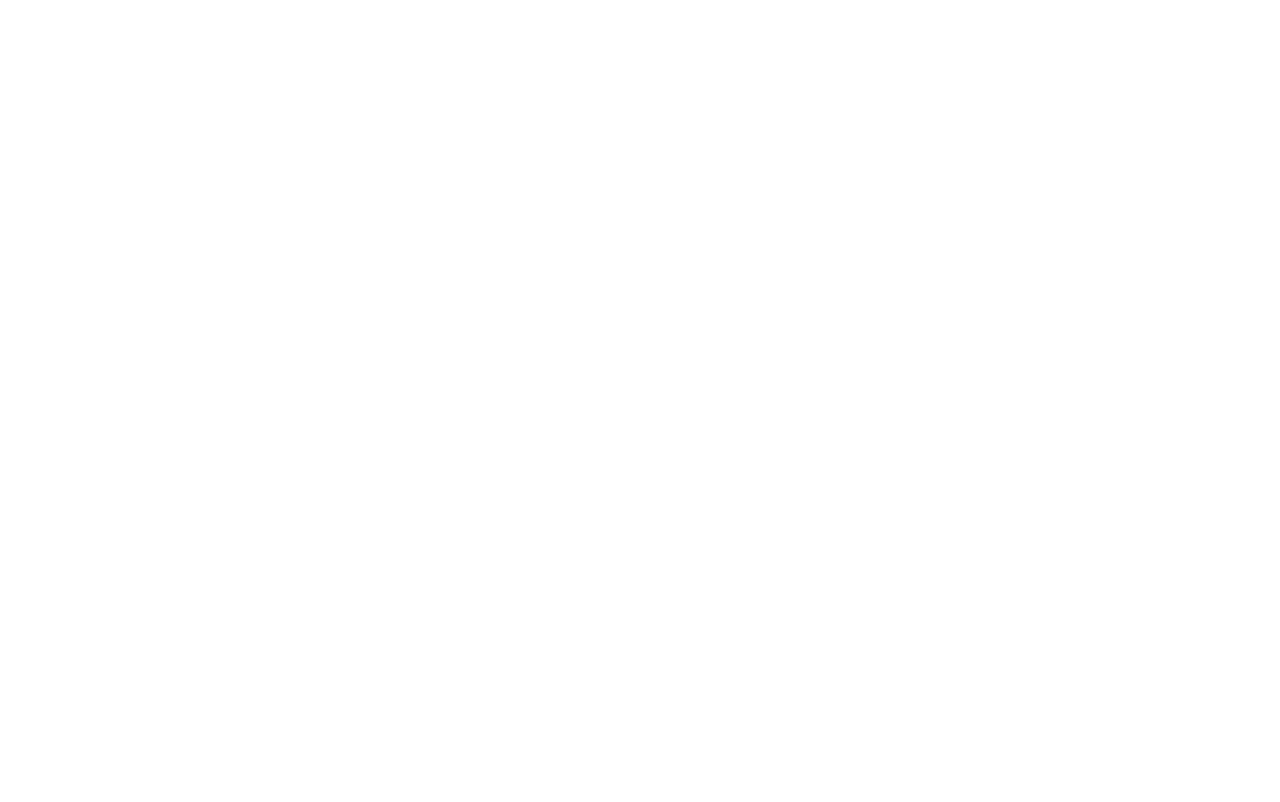
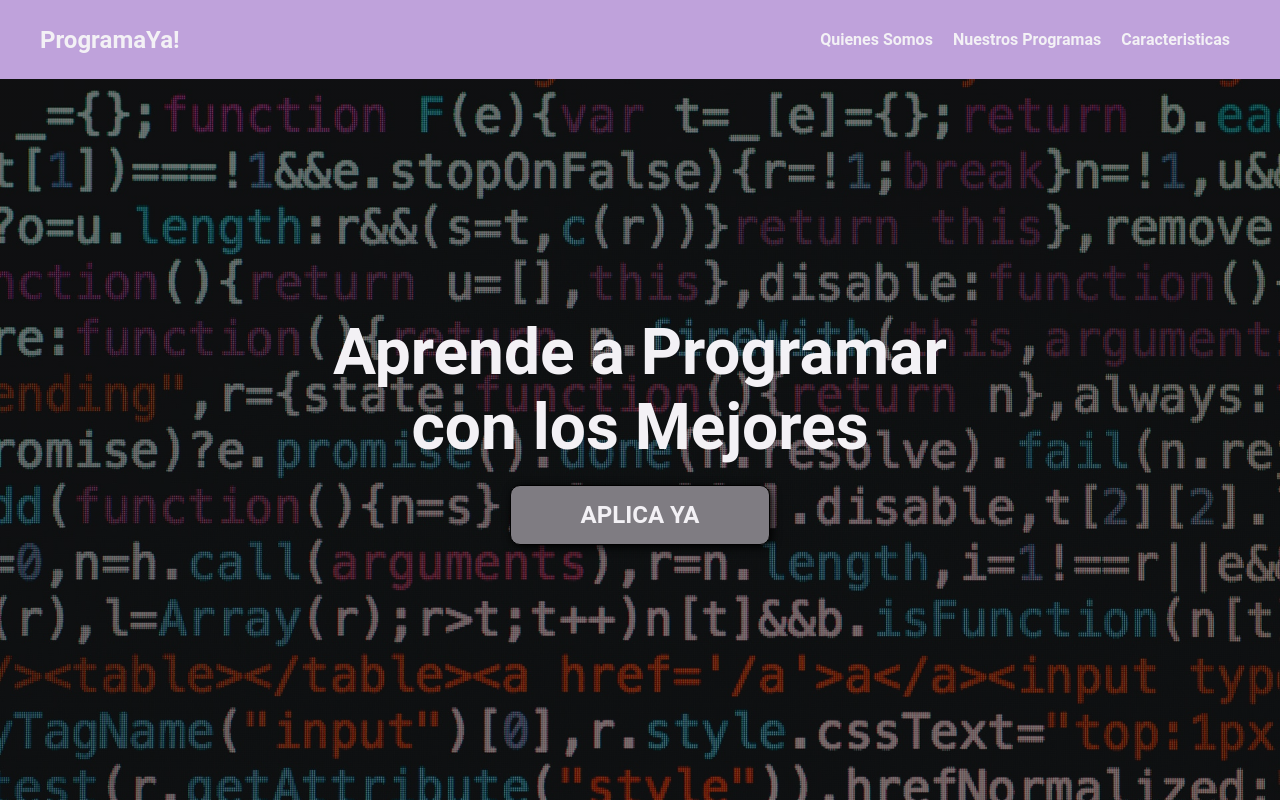
Before and after one commit to bryamjesus/html-programa-ya, a plain HTML site: page index.html in a window 1280 px wide. Shown: the top 802 px of the page. Drawn offline with Linux system fonts and the light colour scheme.

Commit message:
Nav terminado

```diff
--- a/css/style.css
+++ b/css/style.css
@@ -0,0 +1,273 @@
+/**************************************
+GOBALS
+***************************************/
+:root {
+  --colorFuente: #f3f1f5;
+  --colorPrincipal: #bfa2db;
+  --colorSecundario: #7f7c82;
+  --colorSecundarioDos: #f0d9ff;
+
+  --navCelPequeño: 167px;
+  --navPC: 78px;
+
+  --paddingButtonPC: 15px 70px;
+  --paddingButtonPhone: 15px 30px;
+}
+
+* {
+  margin: 0;
+  box-sizing: border-box;
+}
+
+html {
+  scroll-behavior: smooth;
+}
+
+body {
+  font-family: "Roboto", sans-serif;
+}
+
+h1 {
+  font-size: 5em;
+}
+
+h2 {
+  font-size: 3.7em;
+}
+
+h3 {
+  font-size: 3em;
+}
+
+/* p {
+  font-size: 1em;
+} */
+
+ul {
+  list-style: none;
+  padding: 0;
+}
+
+li {
+  font-size: 1.25em;
+}
+
+a {
+  text-decoration: none;
+  color: #000;
+}
+
+.color-acento {
+  color: blueviolet;
+}
+
+.button {
+  display: inline-block;
+  margin: 20px 0;
+  font-size: 1em;
+  font-weight: bold;
+  border: 1px solid #000;
+  padding: var(--paddingButtonPhone);
+  border-radius: 10px;
+  box-shadow: 2px 2px 10px #000;
+  color: var(--colorFuente);
+  background-color: var(--colorSecundario);
+  text-transform: uppercase;
+}
+
+/* .button:hover {
+  color: var(--colorFuente);
+  background-color: var(--colorSecundario);
+} */
+
+.container {
+  /* max-width: 1400px;
+  width: 90%; */
+  width: min(95%, 1200px);
+  margin: 0 auto;
+}
+
+/**************************************
+NAV
+***************************************/
+.nav {
+  background-color: var(--colorPrincipal); /*#323233*/
+}
+
+.nav__container {
+  display: flex;
+  flex-direction: column;
+  align-items: center;
+  padding: 15px 0;
+}
+.nav__logo {
+  padding: 10px 30px 25px 30px;
+  font-weight: bold;
+  color: var(--colorFuente);
+  font-size: 1.5em;
+}
+
+.nav__links {
+  display: flex;
+  flex-direction: column;
+  text-align: center;
+  gap: 10px;
+}
+
+.nav__link {
+  font-weight: bold;
+  color: var(--colorFuente);
+}
+
+.nav__link:hover {
+  color: #7f7c82;
+  /* background-color: blueviolet;
+    color: #fff; */
+}
+
+@media (min-width: 768px) {
+  .nav {
+    position: sticky;
+    top: 0;
+  }
+
+  .nav__container {
+    flex-direction: row;
+    justify-content: space-between;
+    gap: normal;
+    padding: 0;
+  }
+
+  .nav__logo {
+    padding: 0;
+  }
+
+  .nav__links {
+    flex-direction: row;
+    gap: normal;
+    /* padding-bottom: 0; */
+  }
+
+  .nav__link {
+    padding: 30px 10px;
+  }
+
+  .nav__link:hover {
+    color: #fff;
+    background-color: var(--colorSecundario);
+  }
+}
+
+/**************************************
+HEADER
+***************************************/
+.header {
+  height: 100vh;
+  background-image: linear-gradient(
+      0deg,
+      rgba(0, 0, 0, 0.5),
+      rgba(0, 0, 0, 0.5)
+    ),
+    url("../img/code.jpg");
+  background-repeat: no-repeat;
+  background-size: cover;
+  background-position: center;
+}
+
+.hero {
+  height: calc(100% - var(--navCelPequeño));
+  display: flex;
+  align-items: center;
+  justify-content: center;
+  text-align: center;
+  flex-direction: column;
+  color: var(--colorFuente);
+}
+
+.hero__title {
+  font-size: 2em;
+}
+
+@media (min-width: 600px) {
+  /* 600 / 768 / 992 / 1200 */
+  .hero__title {
+    font-size: 3em;
+  }
+}
+
+@media (min-width: 768px) {
+  .hero {
+    height: calc(100% - var(--navPC));
+  }
+  .hero__title {
+    font-size: 4em;
+  }
+  .button {
+    font-size: 1.5em;
+    padding: var(--paddingButtonPC);
+  }
+}
+
+/**************************************
+Somos pro ya
+***************************************/
+
+.somosproya__container {
+  text-align: center;
+  padding: 200px 0;
+}
+
+.somosproya__titulo {
+  font-size: 1.5em;
+  margin-bottom: 15px;
+}
+
+.somosproya__parrafo {
+  font-size: 1em;
+}
+
+@media (min-width: 600px) {
+  .somosproya__titulo {
+    font-size: 2.5em;
+  }
+
+  .somosproya__parrafo {
+    font-size: 1.25em;
+  }
+}
+
+@media (min-width: 768px) {
+  .somosproya__container {
+    display: flex;
+    justify-content: center;
+    align-items: center;
+  }
+
+  .somosproya__texto {
+    width: 50%;
+    text-align: initial;
+    padding: 0 30px;
+  }
+
+  .somosproya__titulo {
+    font-size: 3em;
+    margin-bottom: 30px;
+  }
+
+  .somosproya__parrafo {
+      font-size: 1.5em;
+  }
+
+  .somosproya__img {
+    background-image: linear-gradient(
+        0deg,
+        rgba(0, 0, 0, 0.5),
+        rgba(0, 0, 0, 0.5)
+      ),
+      url("../img/coding.jpg");
+    background-size: cover;
+    background-position: center center;
+    height: 600px;
+    width: 50%;
+  }
+}
--- a/index.html
+++ b/index.html
@@ -1,13 +1,54 @@
 <!DOCTYPE html>
 <html lang="en">
-<head>
-    <meta charset="UTF-8">
-    <meta http-equiv="X-UA-Compatible" content="IE=edge">
-    <meta name="viewport" content="width=device-width, initial-scale=1.0">
+  <head>
+    <meta charset="UTF-8" />
+    <meta http-equiv="X-UA-Compatible" content="IE=edge" />
+    <meta name="viewport" content="width=device-width, initial-scale=1.0" />
     <title>ProgramaYa</title>
-    <link rel="stylesheet" href="css/style.css">
-</head>
-<body>
+    <link rel="stylesheet" href="css/style.css" />
+  </head>
+  <body>
+    <header class="header">
+      <nav class="nav">
+        <div class="container nav__container">
+          <a href="#">
+            <p class="nav__logo">ProgramaYa!</p>
+          </a>
 
-</body>
+          <div class="nav__links">
+            <a href="#somos-proya" class="nav__link">
+              <div>Quienes Somos</div>
+            </a>
+            <a href="#nuestro-programas" class="nav__link"
+              >Nuestros Programas</a
+            >
+            <a href="#caracteristicas" class="nav__link">Caracteristicas</a>
+          </div>
+        </div>
+      </nav>
+
+      <div class="hero">
+        <h1 class="hero__title">
+          Aprende a Programar <br />
+          con los Mejores
+        </h1>
+        <a href="#" class="button">aplica ya</a>
+      </div>
+    </header>
+
+    <section class="somosproya" id="somos-proya">
+      <div class="container somosproya__container">
+        <div class="somosproya__img"></div>
+        <div class="somosproya__texto">
+          <h2 class="somosproya__titulo">Somos <span class="color-acento">ProgramaYa!</span></h2>
+          <p class="somosproya__parrafo">
+            Lorem ipsum dolor sit amet consectetur adipisicing elit. Aliquid, ea
+            nulla, voluptatum molestias sunt repellat beatae odit perferendis
+            eaque vitae iure eius corporis praesentium delectus dolorem sequi
+            blanditiis accusamus ut.
+          </p>
+        </div>
+      </div>
+    </section>
+  </body>
 </html>
```
Also changed, not shown: 1 other file.
